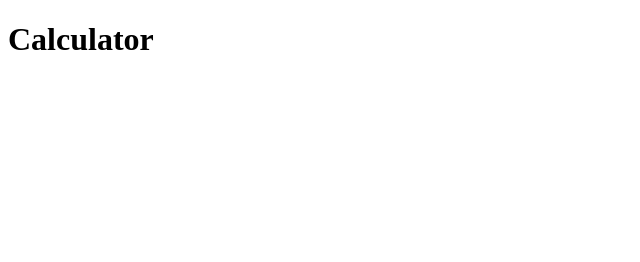
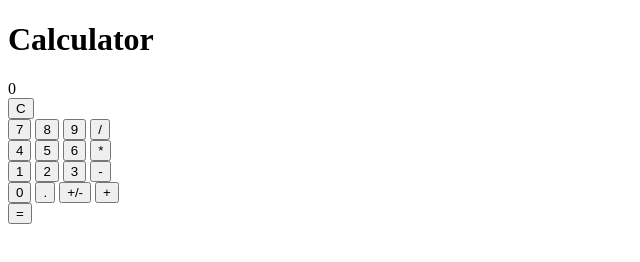
Before and after one commit to ztianyang/calculator, a plain HTML site: page index.html in a window 1280 px wide. Shown: the whole page, without its empty margins (0-640 px from the left). Drawn offline with Linux system fonts and the light colour scheme.

Commit message:
Add calculator layout

```diff
--- a/index.html
+++ b/index.html
@@ -6,5 +6,40 @@
     </head>
     <body>
         <h1>Calculator</h1>
+        <div id="calculator">
+            <div class="calculator-row">
+                <div id="output">0</div>
+            </div>
+            <div class="calculator-row">
+                <button>C</button>
+            </div>
+            <div class="calculator-row">
+                <button>7</button>
+                <button>8</button>
+                <button>9</button>
+                <button>/</button>
+            </div>
+            <div class="calculator-row">
+                <button>4</button>
+                <button>5</button>
+                <button>6</button>
+                <button>*</button>
+            </div>
+            <div class="calculator-row">
+                <button>1</button>
+                <button>2</button>
+                <button>3</button>
+                <button>-</button>
+            </div>
+            <div class="calculator-row">
+                <button>0</button>
+                <button>.</button>
+                <button>+/-</button>
+                <button>+</button>
+            </div>
+            <div class="calculator-row">
+                <button>=</button>
+            </div>
+        </div>
     </body>
 </html>
```
